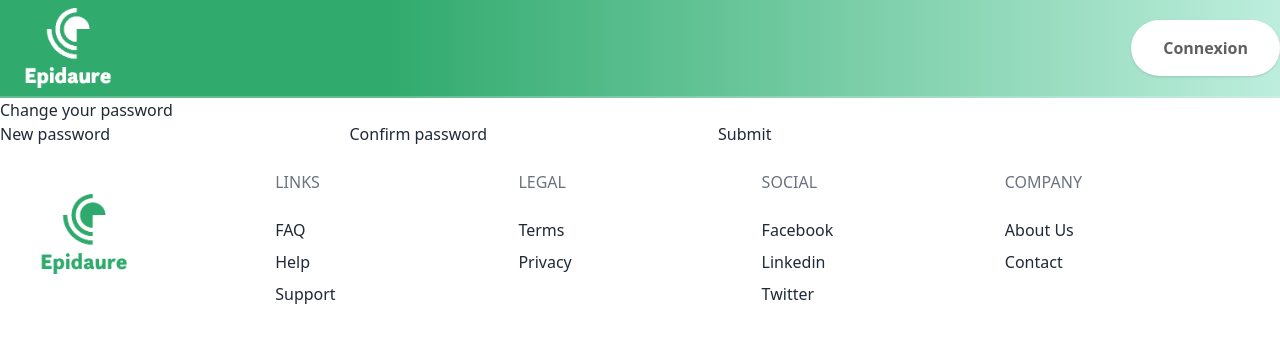
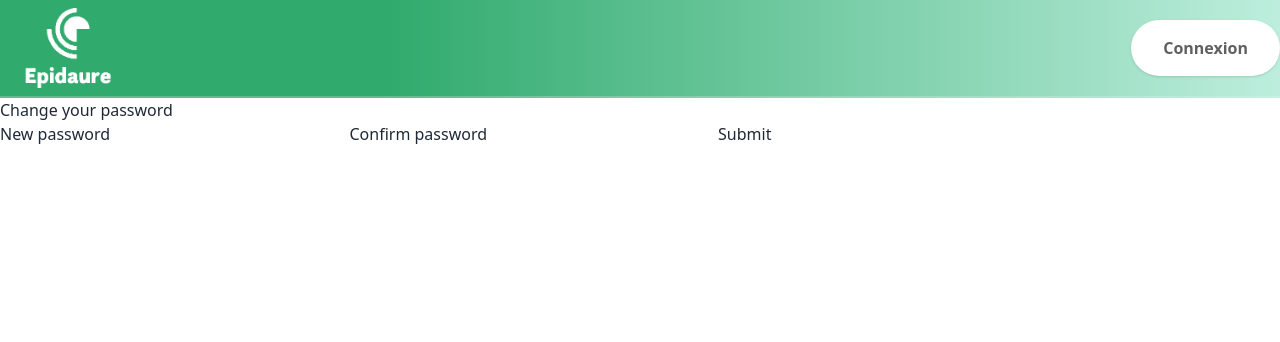
Before and after one commit to MatthiasBlc/Epidaure_Front, a React (Create React App) app: page /users/1 in a window 1280 px wide. Shown: the top 342 px of the page. Built offline with nearby package versions, Linux system fonts and the light colour scheme.

Commit message:
remove footer form all pages exepct home

```diff
--- a/src/App.js
+++ b/src/App.js
@@ -28,7 +28,6 @@ const App = () => {
           <Route path="/gestionPT" element={<GestionPraticienTitulaire />} />
         </Routes>
       </main>
-      <Footer />
     </BrowserRouter>
   );
 };
--- a/src/pages/Home.js
+++ b/src/pages/Home.js
@@ -1,4 +1,5 @@
 import React from "react";
+import Footer from "../components/Footer/Footer";
 
 const Home = () => {
   return (
@@ -770,6 +771,7 @@ const Home = () => {
             Action!
           </button>
         </section>
+      <Footer />
       </div>
     </>
   );
```
